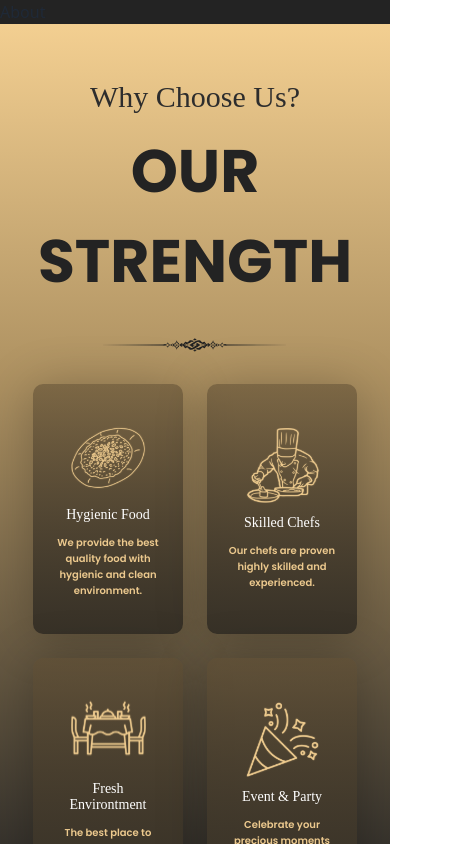
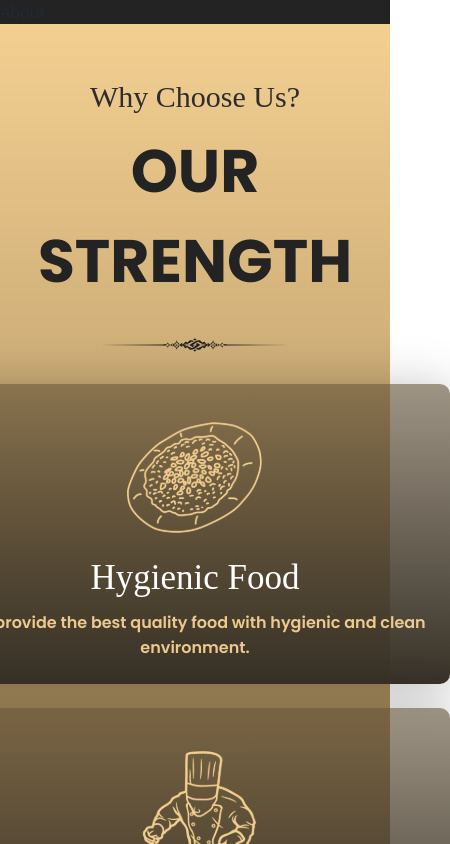
Before and after one commit to AlbertTech23/uas-ssh, a React (Vite) app: page /about in a window 390 px wide. Shown: the top 844 px of the page, 450 px wide, since content can reach past the window. Built offline with nearby package versions, Linux system fonts and the light colour scheme; a web font is replaced by a local one.

Commit message:
merging ourstr albert to main, fix css classname

```diff
--- a/src/components/OurStrength/OurStrength.jsx
+++ b/src/components/OurStrength/OurStrength.jsx
@@ -40,7 +40,7 @@ const OurStrength = () => {
         {data.map((item, index) => (
           <div
             key={index}
-            className="cardContainer flex flex-col justify-center items-center md:ps-10 md:pe-10 pe-5 ps-5 lg:m-10 md:m-8 sm:m-5 m-3"
+            className="cardStrContainer flex flex-col justify-center items-center md:ps-10 md:pe-10 pe-5 ps-5 lg:m-10 md:m-8 sm:m-5 m-3"
           >
             <img src={item.image} alt="our-strength"></img>
             <span className="card-title mt-3">{item.title}</span>
--- a/src/components/OurStrength/OurStrength.scss
+++ b/src/components/OurStrength/OurStrength.scss
@@ -44,7 +44,7 @@
 // .contentContainer {
 // }
 
-.cardContainer {
+.cardStrContainer {
   width: 510px;
   height: 300px;
   flex-shrink: 0;
```
